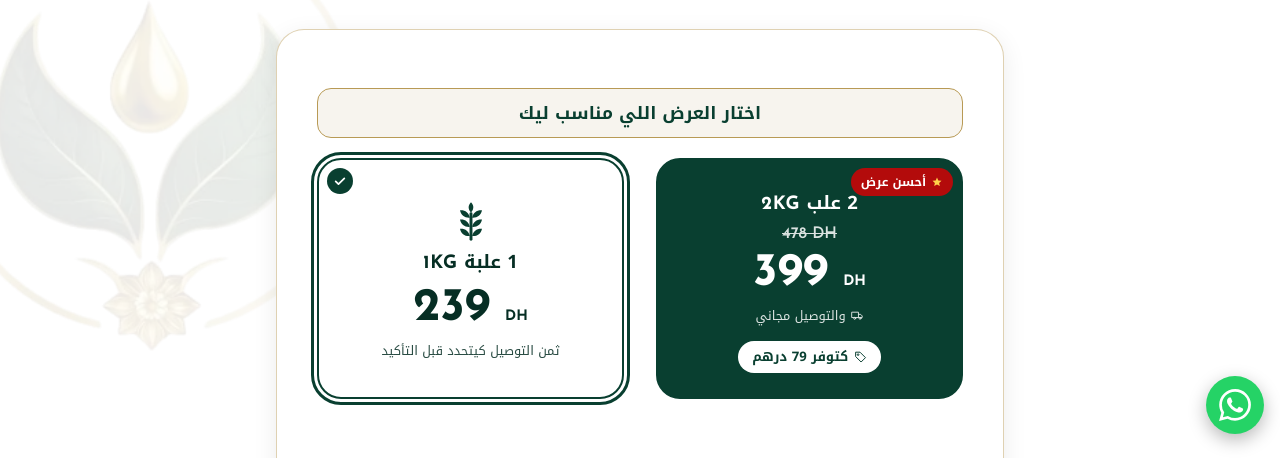
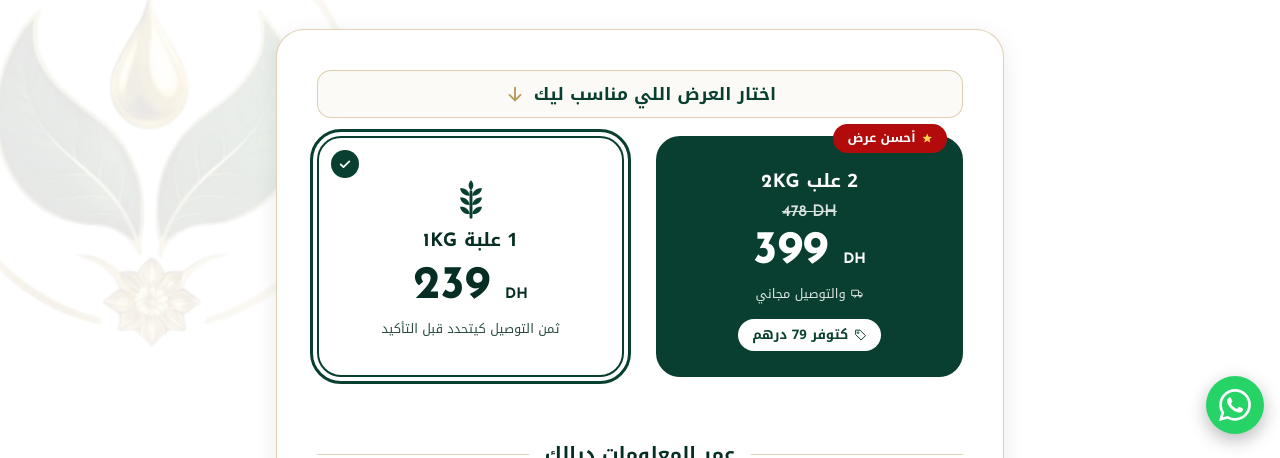
Before and after one commit to mohamedtolbadev-dot/fath-ellah, a website: page public/index.html in a window 1280 px wide. Both pictures are taken after a click on the button "علبة وحدة بـ 239 DH". Shown: the part 6231-6689 px from the top of the page. Drawn offline with Linux system fonts and the light colour scheme.

Commit message:
Initial commss

```diff
--- a/public/css/style.css
+++ b/public/css/style.css
@@ -1,5 +1,5 @@
 /* FATHIUM - custom styles (loaded after css/tailwind.css) */
-:root{--brand:#DDBE6F;--deep:#2A5A3A;--surface:#224D31;--green:#093F30;--ink:#EAF1EC;--mute:#B9CBC0;--line:#4A7F5E;--gold:#B89A55;--leaf:#58B368;--g:#093F30;--gd:#062E24;--mint:#fff;--ink2:#1b2a20;--soft:#4a5d50;--ln:#d3e3d8;--au:#B89A55;--au2:rgba(184,154,85,.45)}
+:root{--brand:#DDBE6F;--deep:#2A5A3A;--surface:#224D31;--green:#093F30;--ink:#EAF1EC;--mute:#B9CBC0;--line:#4A7F5E;--gold:#B89A55;--leaf:#58B368}
 html{scroll-behavior:smooth;scroll-padding-top:72px}
 body{font-family:'Droid Arabic Kufi','Noto Kufi Arabic',Tahoma,sans-serif;color:var(--ink);background:#fff;line-height:1.85;overflow-x:hidden}
 img{max-width:100%;height:auto}
@@ -228,8 +228,8 @@ details[open] summary{color:var(--brand)}
 .pick-price small{font-size:.9rem}
 .pick-note{font-size:.8rem;opacity:.85}
 .pick-save{margin-top:6px;background:var(--surface);color:var(--brand);border-radius:999px;padding:4px 14px;font-size:.82rem;font-weight:700}
-.seal{position:absolute;top:8px;right:8px;background:#b30b0b!important;color:#fff!important;border:0!important;border-radius:999px;padding:3px 10px;font-weight:700;font-size:.75rem;z-index:2}
-.tick{position:absolute;top:8px;left:8px;width:26px;height:26px;border-radius:50%;background:var(--surface);color:#fff;display:none;place-items:center}
+.seal{position:absolute;top:-14px;right:14px;background:var(--surface);color:var(--brand);border:1.5px solid var(--brand);border-radius:999px;padding:3px 14px;font-weight:700;font-size:.78rem}
+.tick{position:absolute;top:12px;left:12px;width:28px;height:28px;border-radius:50%;background:var(--surface);color:#fff;display:none;place-items:center}
 .tick .ico{width:16px;height:16px}
 .pick:has(input:checked){outline:3px solid var(--brand);outline-offset:9px}
 .pick:has(input:checked) .tick{display:grid}
@@ -335,15 +335,14 @@ details[open] summary{color:var(--g)!important}
 .how>li p:first-of-type{color:var(--ink2)!important}
 /* order */
 #order{background:var(--mint)!important}
-.order-card{background:#fff;border-radius:28px;padding:clamp(18px,4vw,36px);box-shadow:0 10px 30px rgba(9,63,48,.12);overflow:visible}
-.offer-choice{overflow:visible;padding-top:18px}
-.offer-choice-hint{display:block;text-align:center;margin:0 0 20px;padding:10px 16px;border:1.5px solid var(--au)!important;border-radius:14px;background:#f7f4ee!important;color:var(--g)!important;font-size:clamp(.95rem,3.8vw,1.1rem);font-weight:700;line-height:1.6}
-.offer-choice-hint svg{width:24px;height:24px;flex:none;color:var(--au)}
-.pick.single{background:#fff!important;color:var(--gd)!important;border:2px solid var(--ln)!important;box-shadow:none!important;outline:none}
-.pick.bundle{background:var(--g)!important;color:#fff!important;border:2px solid var(--g)!important;box-shadow:none!important;outline:none}
+.order-card{background:#fff;border-radius:28px;padding:clamp(18px,4vw,36px);box-shadow:0 10px 30px rgba(9,63,48,.12)}
+.offer-choice-hint{display:flex;align-items:center;justify-content:center;gap:8px;margin:0 0 18px;padding:9px 14px;border:1px solid var(--au2);border-radius:14px;background:#fbfaf6;color:var(--g);font-size:clamp(.95rem,3.8vw,1.1rem);font-weight:700;line-height:1.6;text-align:center}
+.offer-choice-hint svg{width:22px;height:22px;flex:none;color:var(--au);transform:rotate(-90deg)}
+.pick.single{background:#fff!important;color:var(--gd)!important;border:2px solid var(--ln)!important;box-shadow:none!important}
+.pick.bundle{background:var(--g)!important;color:#fff!important;border:2px solid var(--g)!important;box-shadow:none!important}
 .pick.bundle .pick-leaf,.pick.bundle *{color:inherit}
 .pick-leaf{color:var(--g)!important}
-.pick:has(input:checked){outline:3px solid var(--g)!important;outline-offset:3px!important}
+.pick:has(input:checked){outline:3px solid var(--g)!important;outline-offset:4px!important}
 .pick-save{background:#fff!important;color:var(--g)!important}
 .seal{background:#b30b0b!important;color:#fff!important;border:0!important}
 .tick{background:var(--g)!important}
@@ -424,8 +423,8 @@ html,body{max-width:100%;overflow-x:hidden}
  .banner-wrap{margin-bottom:24px}
  .lf{width:20px!important;height:20px!important}
  .order-card{padding:16px;border-radius:22px}
- #order .grid.grid-cols-2{gap:10px}
- .pick{min-height:190px;padding:22px 8px 16px;border-radius:20px}
+ #order .grid.grid-cols-2{gap:12px}
+ .pick{min-height:200px;padding:26px 8px 18px;border-radius:20px}
  .pick-title{font-size:1rem}
  .pick-note{font-size:.72rem}
  .seal{font-size:.7rem;padding:2px 10px;right:8px}
--- a/public/index.html
+++ b/public/index.html
@@ -175,8 +175,8 @@
 
   <form id="f" novalidate class="order-card">
    <div class="offer-choice">
-    <p id="offer-choice-hint" class="offer-choice-hint"><span>اختار العرض اللي مناسب ليك</span></p>
-    <div class="grid grid-cols-2 gap-3 md:gap-8" role="radiogroup" aria-label="اختار العرض" aria-describedby="offer-choice-hint" style="overflow:visible">
+    <p id="offer-choice-hint" class="offer-choice-hint">اختار العرض اللي مناسب ليك <svg aria-hidden="true"><use href="#i-arrow"/></svg></p>
+    <div class="grid grid-cols-2 gap-5 md:gap-8" role="radiogroup" aria-label="اختار العرض" aria-describedby="offer-choice-hint">
      <label class="pick bundle form-offer" data-recommended="true">
       <input type="radio" name="offerF" value="bundle" checked>
       <span class="seal"><svg class="em" aria-hidden="true"><use href="#i-star"/></svg>أحسن عرض</span>
```
